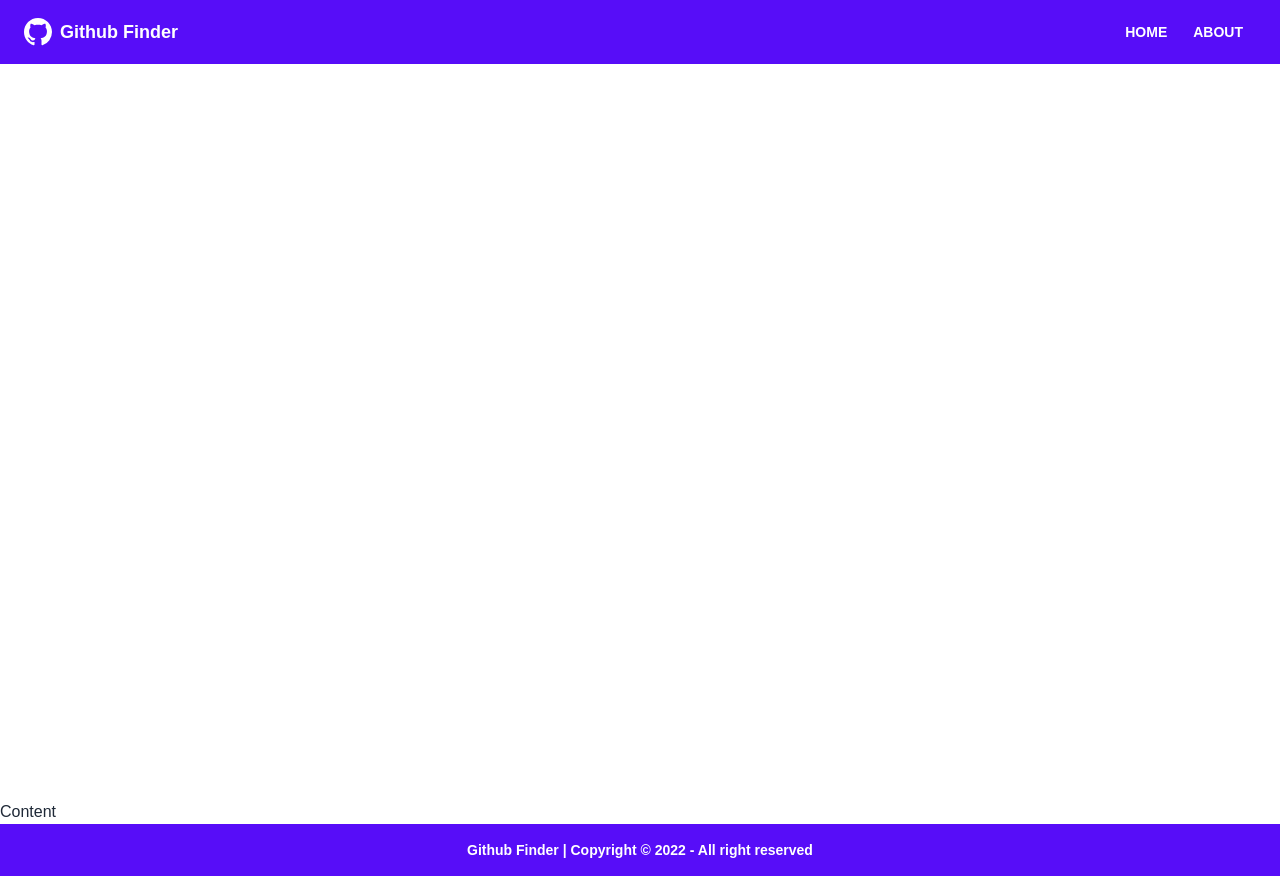
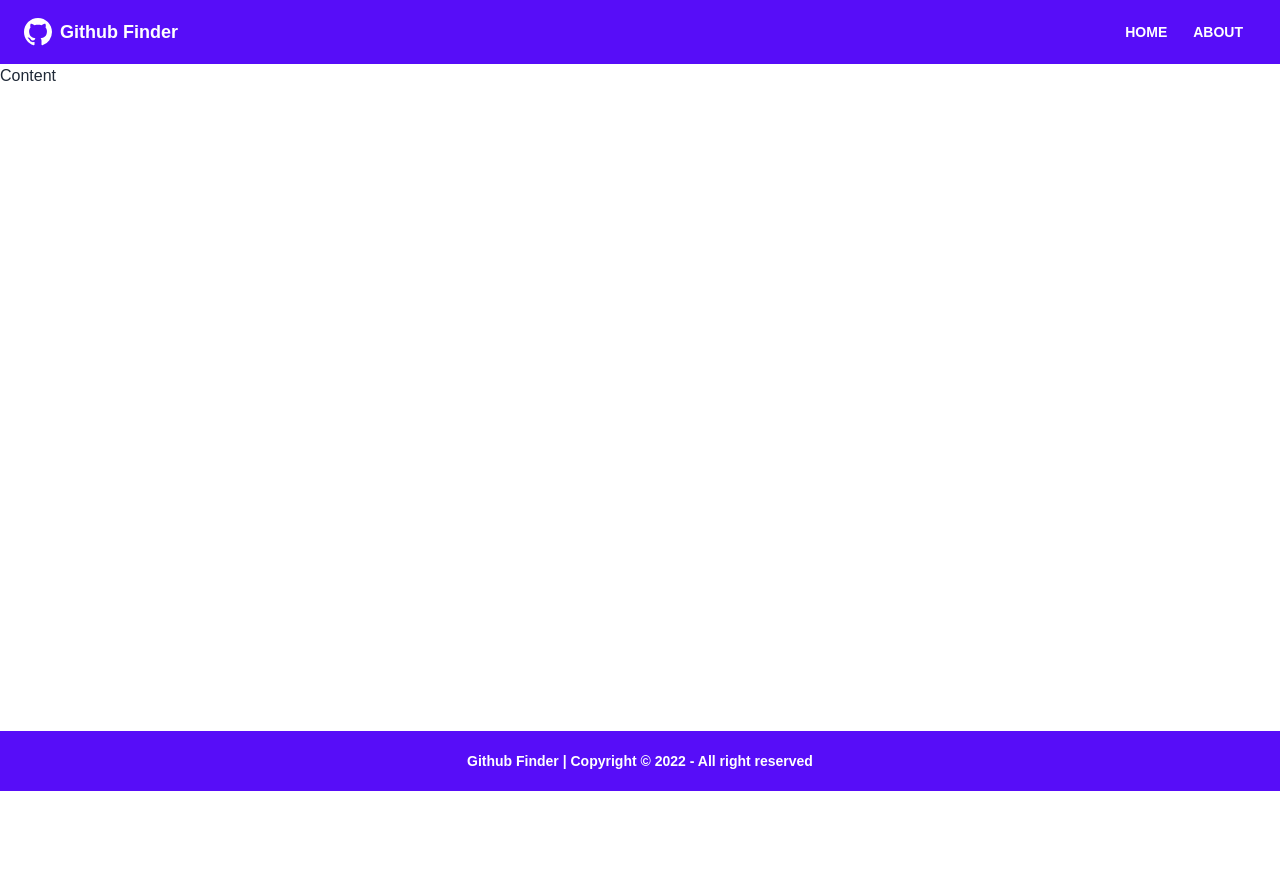
Before and after one commit to odedAtias/Github-Finder, a React (Create React App) app: page / in a window 1280 px wide. After the commit the page ends 800 px from the top, so only its background shows below. Built offline with nearby package versions, Linux system fonts and the light colour scheme.

Commit message:
Fixing the box-model of this project

```diff
--- a/src/App.js
+++ b/src/App.js
@@ -7,11 +7,13 @@ import { BrowserRouter, Route } from 'react-router-dom';
 function App() {
 	return (
 		<BrowserRouter>
-			<div className='flex flex-col justify-between h-screen'>
-				<Navbar />
+			<div className='h-screen'>
+				<div className='flex flex-col justify-between'>
+					<Navbar />
+				</div>
+				<main className='h-5/6'>Content</main>
+				<Footer />
 			</div>
-			<main>Content</main>
-			<Footer />
 		</BrowserRouter>
 	);
 }
--- a/src/Components/Layout/Footer.jsx
+++ b/src/Components/Layout/Footer.jsx
@@ -1,6 +1,6 @@
 const Footer = () => {
 	return (
-		<footer className='footer footer-center p-4 bg-primary text-primary-content font-bold'>
+		<footer className='footer footer-center p-5 bg-primary text-primary-content font-bold'>
 			<div>
 				<p> Github Finder | Copyright © 2022 - All right reserved</p>
 			</div>
--- a/src/Components/Layout/Navbar.jsx
+++ b/src/Components/Layout/Navbar.jsx
@@ -6,7 +6,7 @@ import PropTypes from 'prop-types';
 
 const Navbar = ({ title }) => {
 	return (
-		<nav className='navbar mb-10 bg-primary text-primary-content'>
+		<nav className='navbar bg-primary text-primary-content'>
 			<div className='container mx-auto'>
 				<div className='flex-none px-2 mx-2'>
 					<BsGithub className='inline pr-2 text-4xl' />
```
